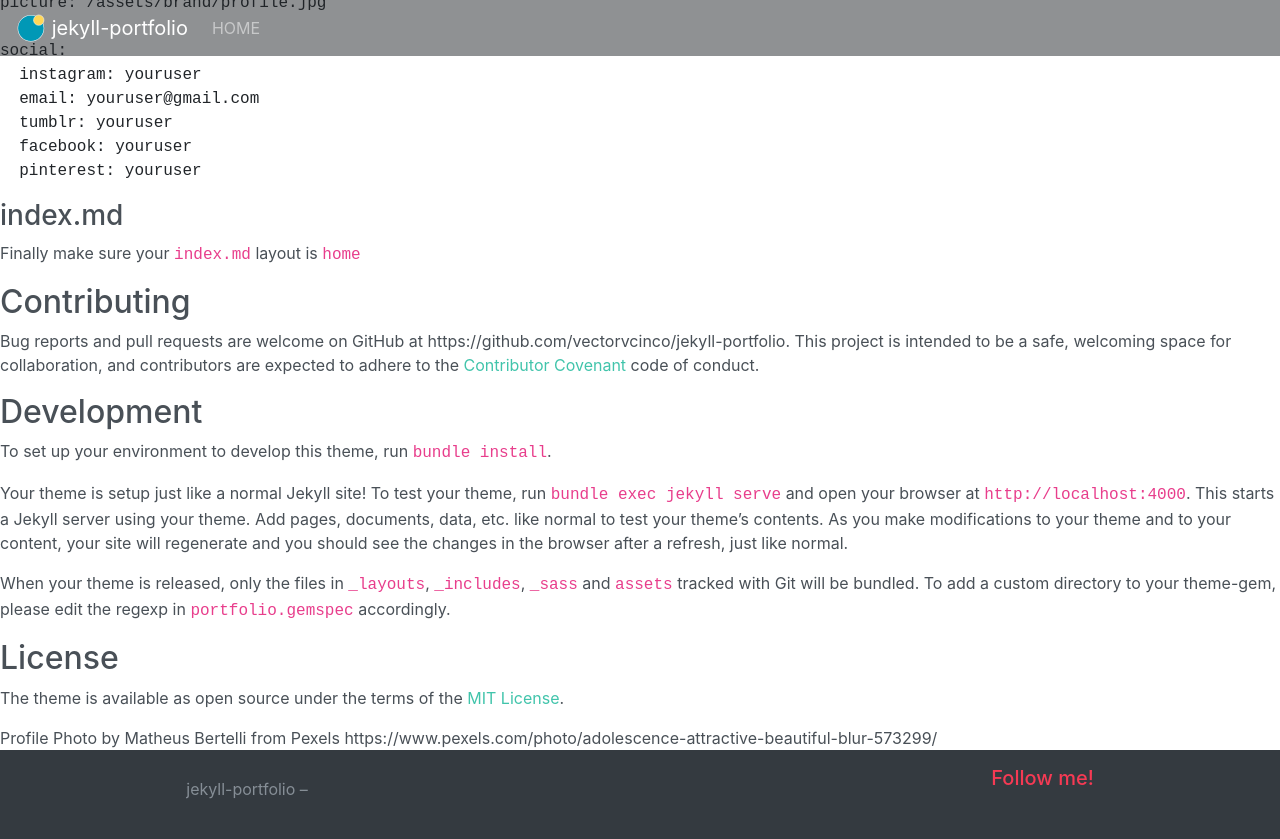
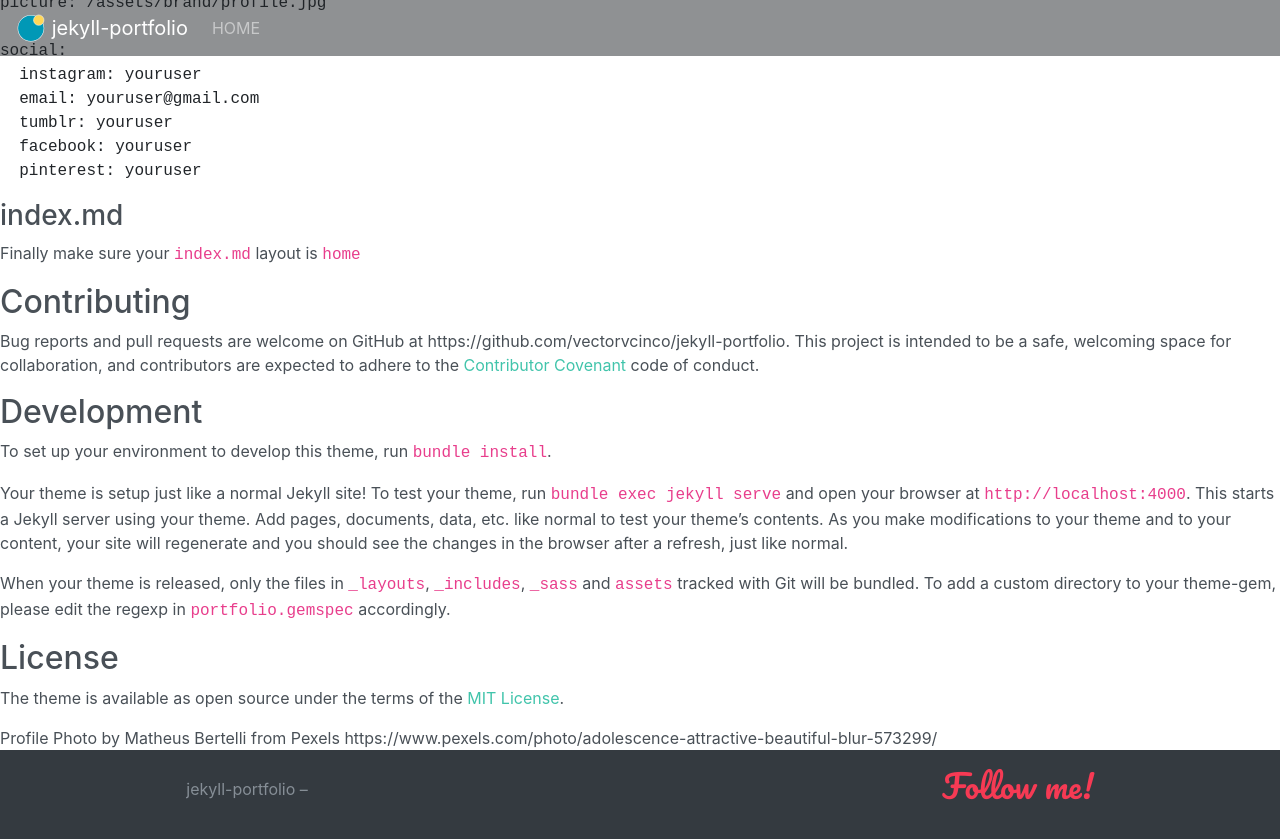
Before and after one commit to vectorvcinco/jekyll-portfolio, a Jekyll site: the page built from README.md, in a window 1280 px wide and 900 px high, scrolled down 4129 px. Shown: the top 839 px of the window. Built offline with Jekyll 4.4.1, drawn with Linux system fonts in a browser that asks for light colours; nearby versions of some CDN libraries; our own code applies the rules of GitHub Pages for plain Markdown files.

Commit message:
Se agrega font-family a diferentes partes del sitio

```diff
--- a/_sass/_footer.scss
+++ b/_sass/_footer.scss
@@ -21,7 +21,9 @@ body {
   }
 
   h5 {
+    font-family: "Pacifico", "Helvetica Neue", Helvetica, Arial, sans-serif;
     color: darken(theme-color(secondary), 5%);
+    font-size: xx-large;
   }
 
   a {
--- a/_sass/_header.scss
+++ b/_sass/_header.scss
@@ -11,15 +11,18 @@ header {
 
   .intro-welcome {
     font-size: $spacer*2;
+    font-family: "Pacifico", "Helvetica Neue", Helvetica, Arial, sans-serif;
   }
 
   .brand-heading {
     font-size: $spacer*9;
     line-height: $spacer*9;
+    font-family: "Montserrat", "Helvetica Neue", Helvetica, Arial, sans-serif;
   }
 
   .tagline {
     font-size: $spacer*2;
+    font-family: "Montserrat", "Helvetica Neue", Helvetica, Arial, sans-serif;
   }
 
   .page-scroll {
```
Also changed, not shown: vv5-portfolio.gemspec.
